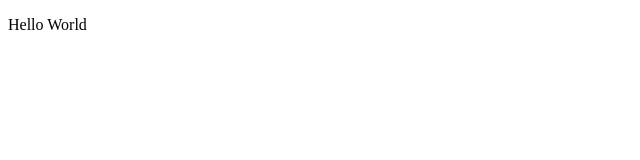
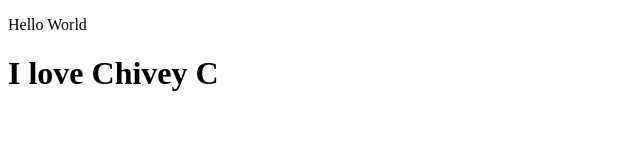
Before and after one commit to thecoxbox/thecoxbox.github.io, a plain HTML site: page index.html in a window 1280 px wide. Shown: the whole page, without its empty margins (0-640 px from the left). Drawn offline with Linux system fonts and the light colour scheme.

Commit message:
Update index.html

```diff
--- a/index.html
+++ b/index.html
@@ -5,6 +5,7 @@
 </head>
 <body>
 	<p>Hello World</p>
+	<h1> I love Chivey C</h1>
 
 </body>
 </html>
```
